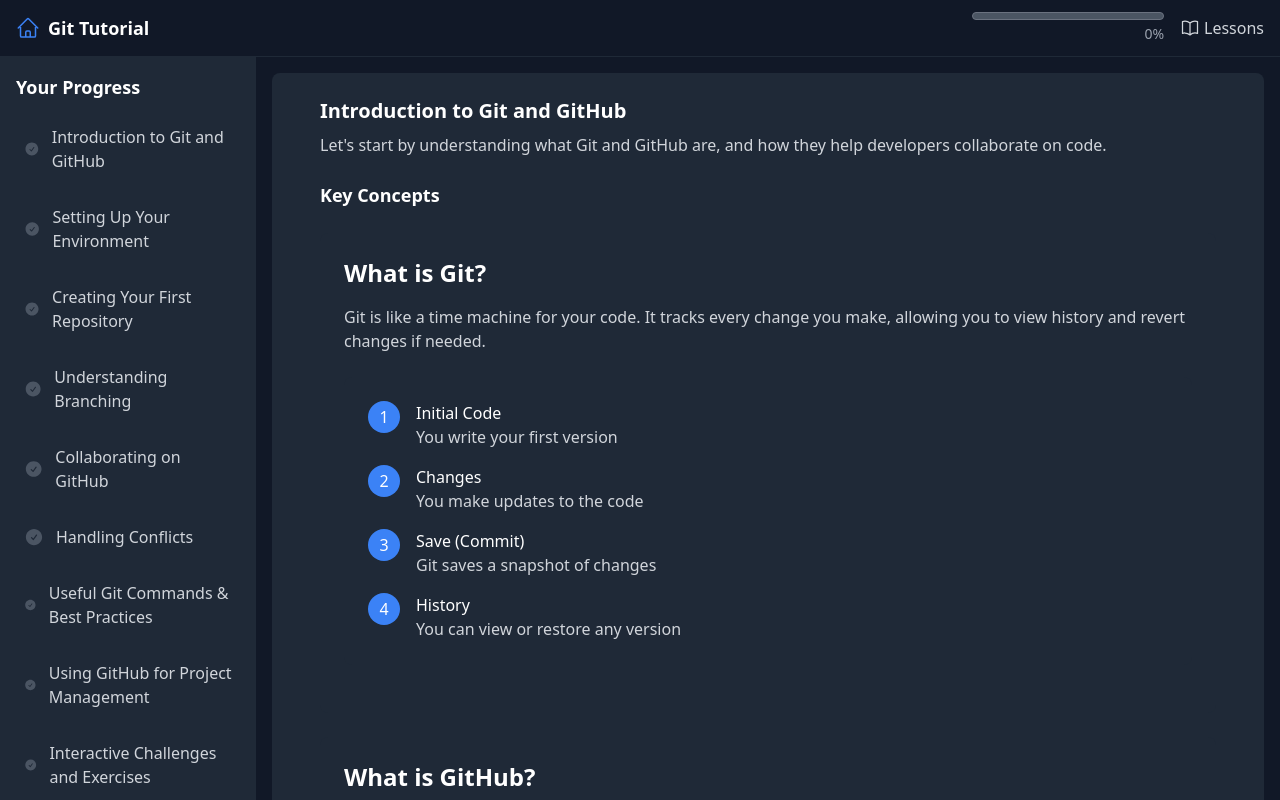
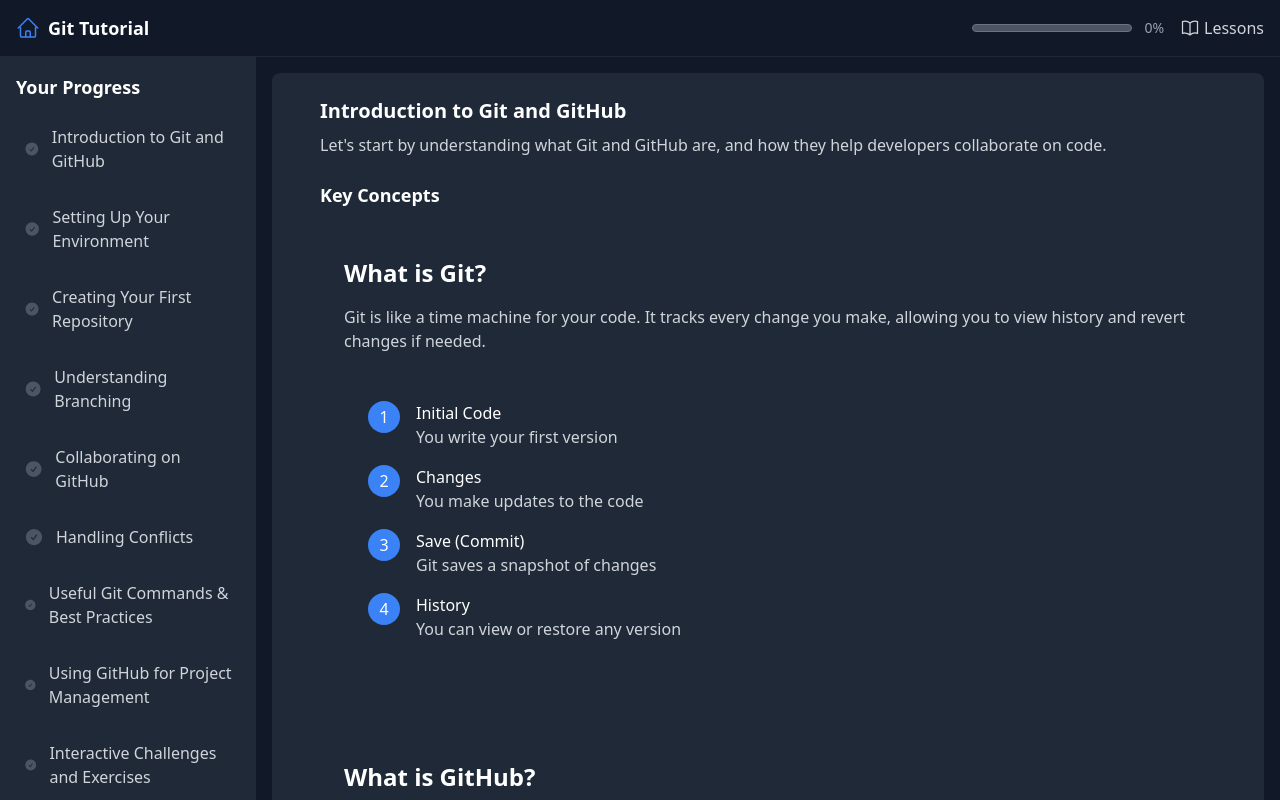
Before and after one commit to mamertofabian/github-interactive-tutorial, a React (Vite) app: page /collaboration in a window 1280 px wide. Shown: the top 800 px of the page. Built offline with nearby package versions, Linux system fonts and the light colour scheme.

Commit message:
fix: Improve ProgressBar layout with side-by-side label and bar

```diff
--- a/src/components/ui/ProgressBar.tsx
+++ b/src/components/ui/ProgressBar.tsx
@@ -31,15 +31,17 @@
   };
 
   return (
-    <div className={clsx('w-full', className)}>
-      <div className={clsx('w-full bg-gray-600 rounded-full overflow-hidden border border-gray-500', sizes[size])}>
-        <div
-          className={clsx('transition-all duration-300 ease-in-out', colors[color])}
-          style={{ width: `${normalizedProgress}%` }}
-        />
+    <div className={clsx('w-full flex items-center gap-3', className)}>
+      <div className="flex-grow">
+        <div className={clsx('w-full bg-gray-600 rounded-full overflow-hidden border border-gray-500', sizes[size])}>
+          <div
+            className={clsx('transition-all duration-300 ease-in-out', colors[color])}
+            style={{ width: `${normalizedProgress}%` }}
+          />
+        </div>
       </div>
       {showLabel && (
-        <div className="mt-1 text-sm text-gray-400 text-right">
+        <div className="text-sm text-gray-400 whitespace-nowrap">
           {normalizedProgress}%
         </div>
       )}
```
